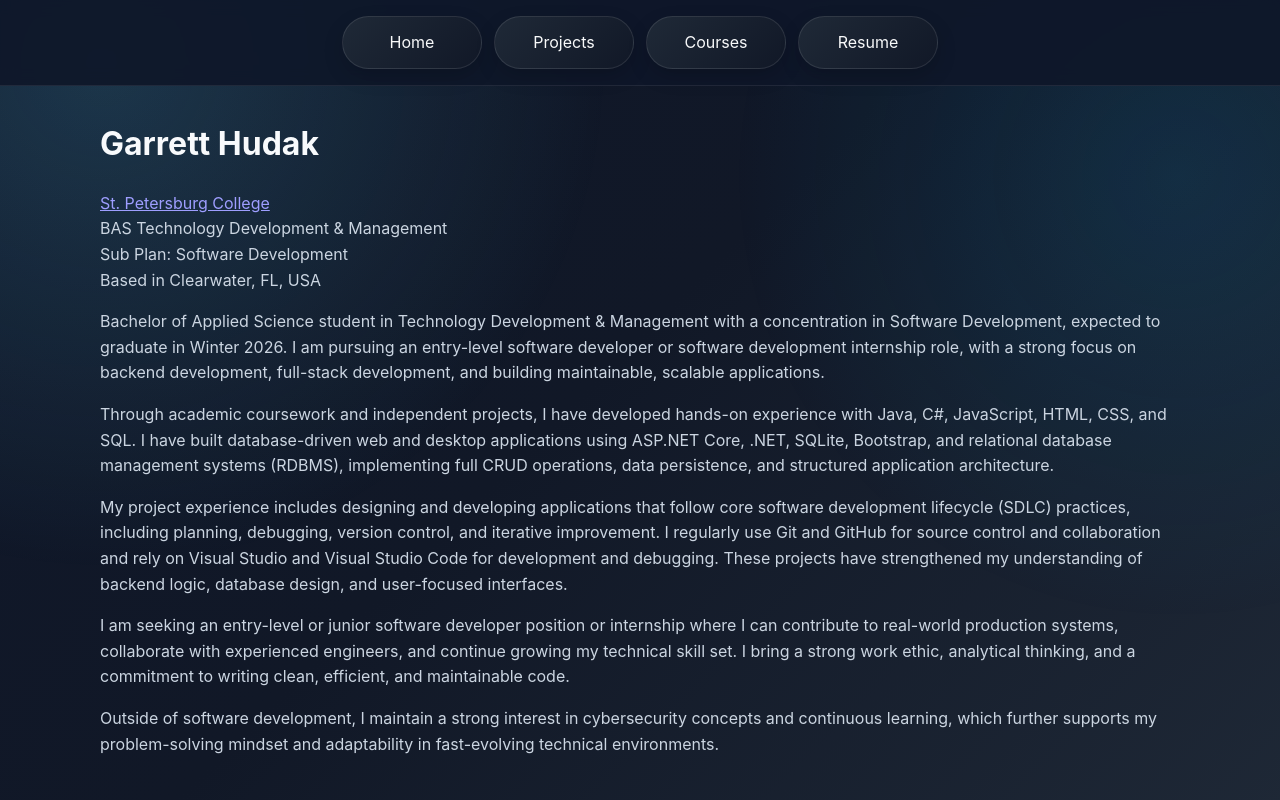
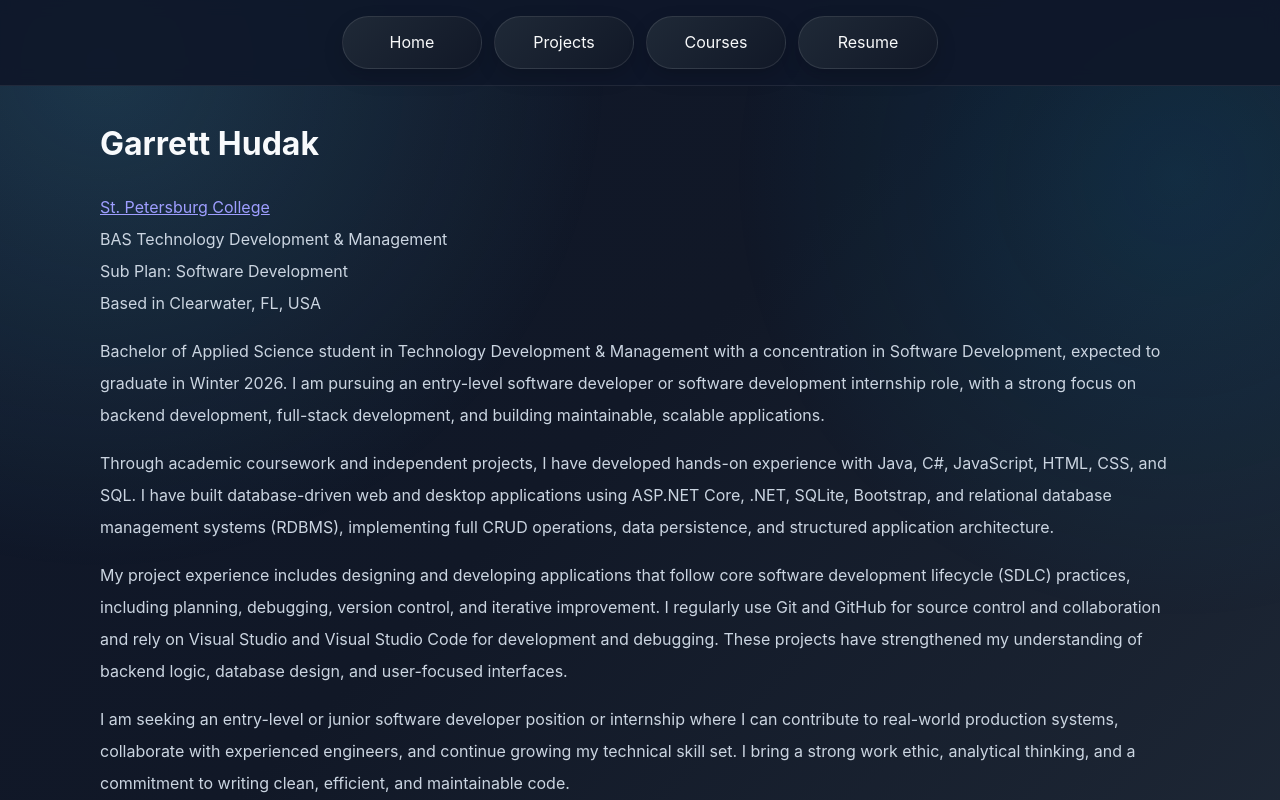
Before and after one commit to Garhuda/Portfolio-Site-React-, a React (Create React App) app: page / in a window 1280 px wide. Shown: the top 800 px of the page. Built offline with nearby package versions, Linux system fonts and the light colour scheme.

Commit message:
Added Double Spacing.

```diff
--- a/src/App.css
+++ b/src/App.css
@@ -21,7 +21,10 @@ body {
   line-height: 1.6;
   overflow-x: hidden;
 }
+p {
+  line-height: 2;
 
+}
 body::before,
 body::after {
   content: '';
@@ -80,13 +83,11 @@ ol {
 }
 
 .scroll-reveal {
-  /* Default: visible so content is never hidden if JS fails */
   opacity: 1;
   transform: translateY(0);
   transition: opacity 0.7s ease, transform 0.7s ease;
 }
 
-/* Applied by JS to initially hide elements until they enter the viewport. */
 .scroll-reveal.hidden {
   opacity: 0;
   transform: translateY(24px);
--- a/src/Pages/Courses.jsx
+++ b/src/Pages/Courses.jsx
@@ -9,7 +9,6 @@ const Home = () => {
     Here is a list of courses I have completed as part of my Technology Development & Management BAS degree at St.
     Petersburg College with a focus on Software Development. :
 </p>
-<br />
 <h2>Spring 2023-2024</h2>
 <ul>
     <li>Computer Operating Systems</li>
--- a/src/Pages/Home.jsx
+++ b/src/Pages/Home.jsx
@@ -11,7 +11,7 @@ const Home = () => {
                 Based in Clearwater, FL,
                 USA
             </p>
-            {/* <img src="/My-Red-Drum.JPG" alt="Red Drum at Sand Key Park" className="profile-img" /> */}
+            {/**<img src="/My-Red-Drum.JPG" alt="Red Drum at Sand Key Park" className="profile-img" />*/}
 
 
 
```
